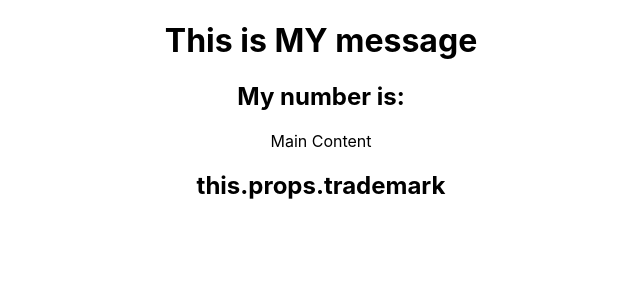
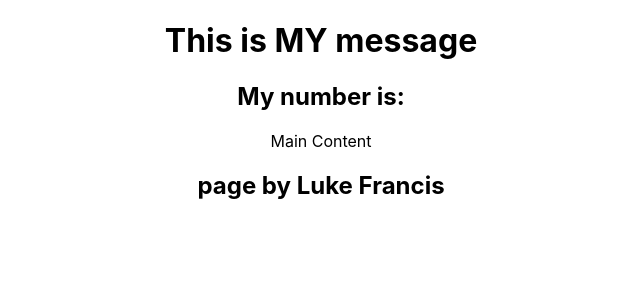
Before and after one commit to lukedevfrancis5/reactIntro, a React (Create React App) app in the folder intro_app/: page / in a window 1280 px wide. Shown: the top 300 px of the page, without its empty margins (319-959 px from the left). Built offline with nearby package versions, Linux system fonts and the light colour scheme.

Commit message:
worked on events

```diff
--- a/intro_app/src/components/footer.js
+++ b/intro_app/src/components/footer.js
@@ -1,8 +1,15 @@
 import React, { Component } from 'react';
 
 class Footer extends Component {
+
+    createAlert() {
+        alert('You clicked me');
+    }
+
     render() {
-        return <h2>this.props.trademark</h2>
+        return <h2 onClick={this.createAlert}>
+            {this.props.trademark}
+        </h2>
     }
 }
 
```
